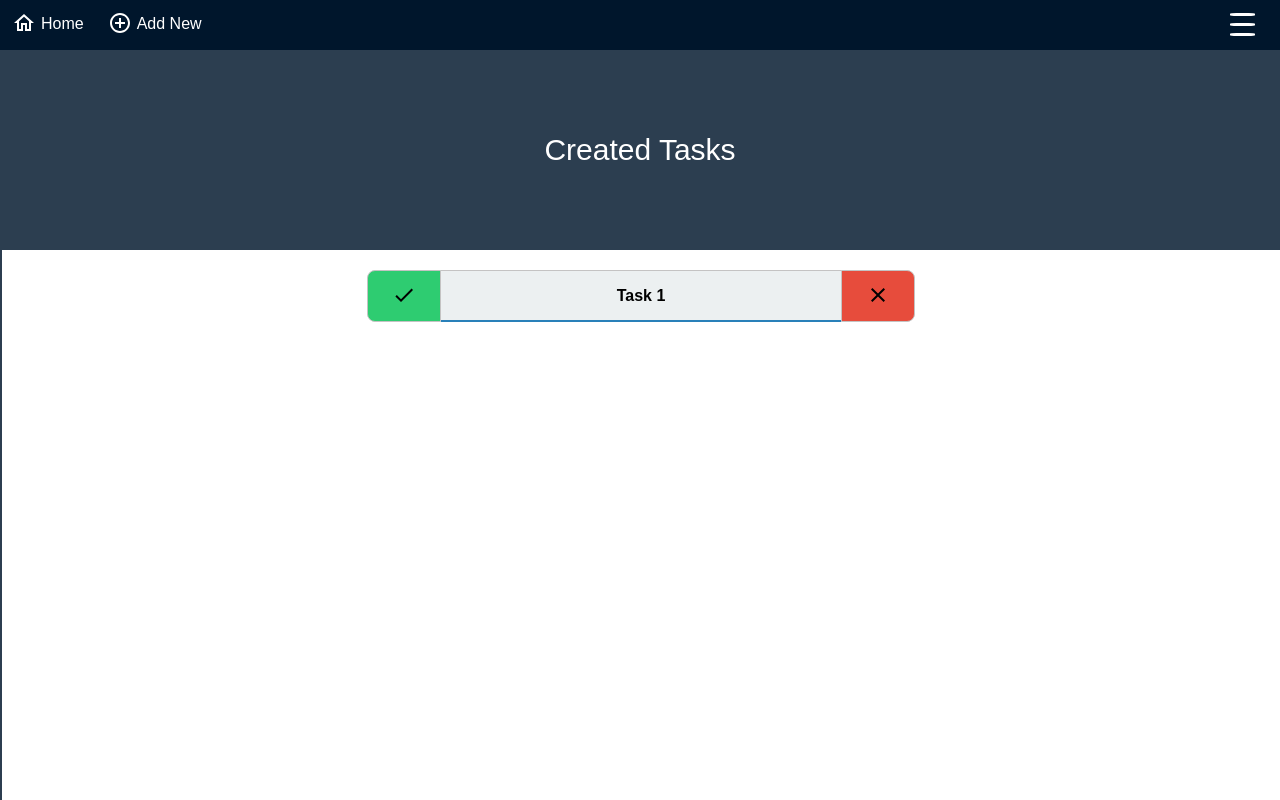
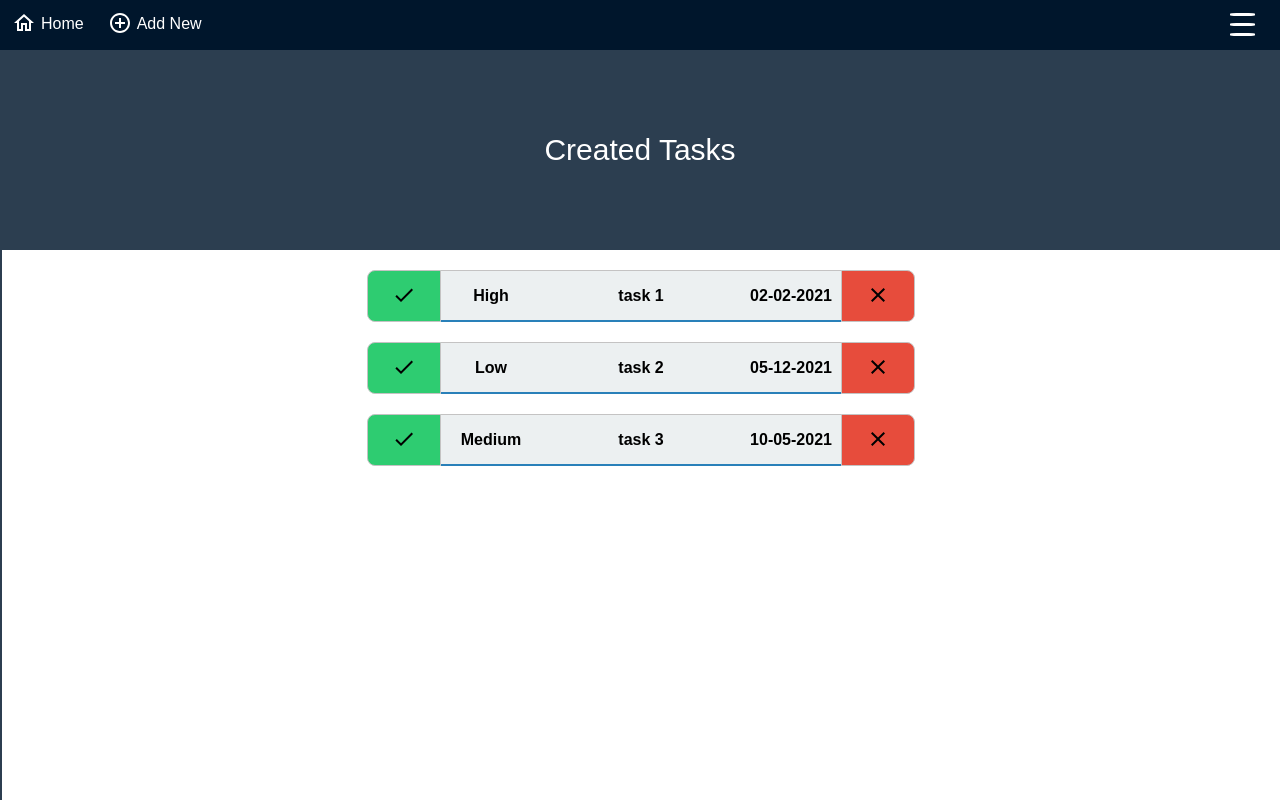
Before and after one commit to iboskovic/TodoList, a React (Create React App) app: page / in a window 1280 px wide. Shown: the top 800 px of the page. Built offline with nearby package versions, Linux system fonts and the light colour scheme; data requests are answered from the project's data file.

Commit message:
- added GET request

```diff
--- a/package.json
+++ b/package.json
@@ -10,8 +10,10 @@
     "@types/node": "^12.20.10",
     "@types/react": "^17.0.4",
     "@types/react-dom": "^17.0.3",
+    "axios": "^0.21.1",
     "moment": "^2.29.1",
     "react": "^17.0.2",
+    "react-axios": "^2.0.5",
     "react-date-picker": "^8.1.1",
     "react-dom": "^17.0.2",
     "react-router-dom": "^5.2.0",
--- a/src/App.tsx
+++ b/src/App.tsx
@@ -1,6 +1,8 @@
+import React, { Component, useEffect, useState } from 'react';
 import './Styles/App.scss';
 import Nav from './Nav';
 import MainRouter from './MainRouter';
+import axios from 'axios';
 
 // Routes
 const App = () => {
--- a/src/Main.tsx
+++ b/src/Main.tsx
@@ -1,8 +1,25 @@
+import React, { Component, useEffect } from 'react';
 import { FC, useState } from "react";
 import { Link } from 'react-router-dom';
+import axios from 'axios';
+import { ITask } from "./interfaces";
+import { request } from 'node:http';
 
 // Home page display
 const Main: FC = () => {
+
+    // GET
+    const [taskData, setTaskData] = useState<any[]>([])
+
+    useEffect(() => {
+        axios.get(`http://localhost:3000/tasks`).then(res => {
+            // console.log(res)
+            setTaskData(res.data)
+        })
+        .catch(err => {
+            console.log(err)
+        })
+    }, []);
 
     // create state for active div class
     const [active, setActive] = useState(false);
@@ -32,15 +49,20 @@ const Main: FC = () => {
                 </div>
             </div>
             <div className={ active ? "todoList" : "sidebar-inactive"}>
-            <div className="task">
+            {taskData.map(task =><div className="task" key={task.id}>
                 <div className="task__line">
                 </div>
                 <button className="task__button task__button--success" onClick={() => setChecked(!checked)}><i className="icon--check"></i></button>
                 <div className="content">
-                    <span id="spanTask" className={checked ? "checked" : "in-progress"}>Task 1</span>
+                    <div id="divTask">
+                        <div className="prio">{task.priority}</div>
+                        <div className={`taskNameMiddle ${checked ? "checked" : "in-progress"}`}>{task.title}</div>
+                        <div className="date">{task.date}</div>
+                    </div>
+
                 </div>
                 <button className="task__button task__button--remove"><i className="icon--remove"></i></button>
-            </div>
+            </div>)}
             </div>
         </div>
         </div>
--- a/src/Nav.tsx
+++ b/src/Nav.tsx
@@ -4,8 +4,6 @@ import TodoTask from './Components/TodoTask';
 import { Link } from 'react-router-dom';
 
 const Nav: FC = () => {
-
-    const [active, setActive] = useState(false);
 
     return (
         <div className="header">
--- /dev/null
+++ b/src/axios.tsx
@@ -0,0 +1,2 @@
+import axios from "axios";
+import { useEffect } from "react";
--- a/src/db/db.json
+++ b/src/db/db.json
@@ -2,11 +2,21 @@
   "tasks": [
     {
       "id": 1,
-      "title": "json-server"
+      "title": "task 1",
+      "date": "02-02-2021",
+      "priority": "High"
     },
     {
       "id": 2,
-      "title": "new title"
+      "title": "task 2",
+      "date": "05-12-2021",
+      "priority": "Low"
+    },
+    {
+      "id": 3,
+      "title": "task 3",
+      "date": "10-05-2021",
+      "priority": "Medium"
     }
   ]
 }
```
Also changed, not shown: src/AddNew.tsx (+6 -2 lines), 1 other file (tests, documents, lock files or other folders).
